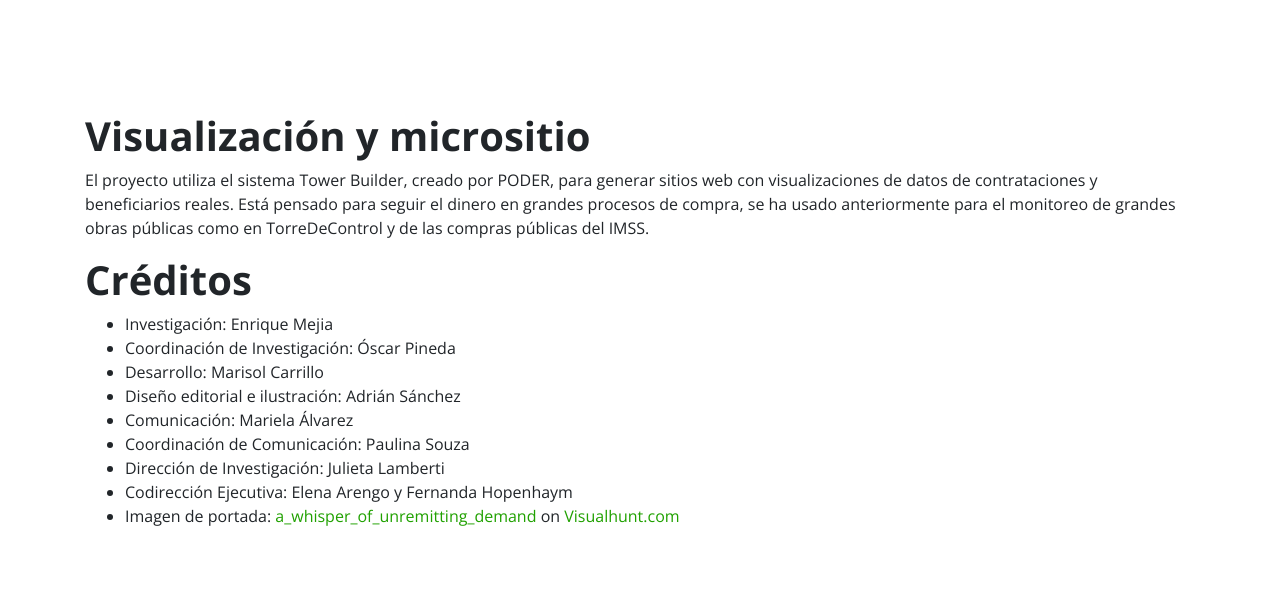
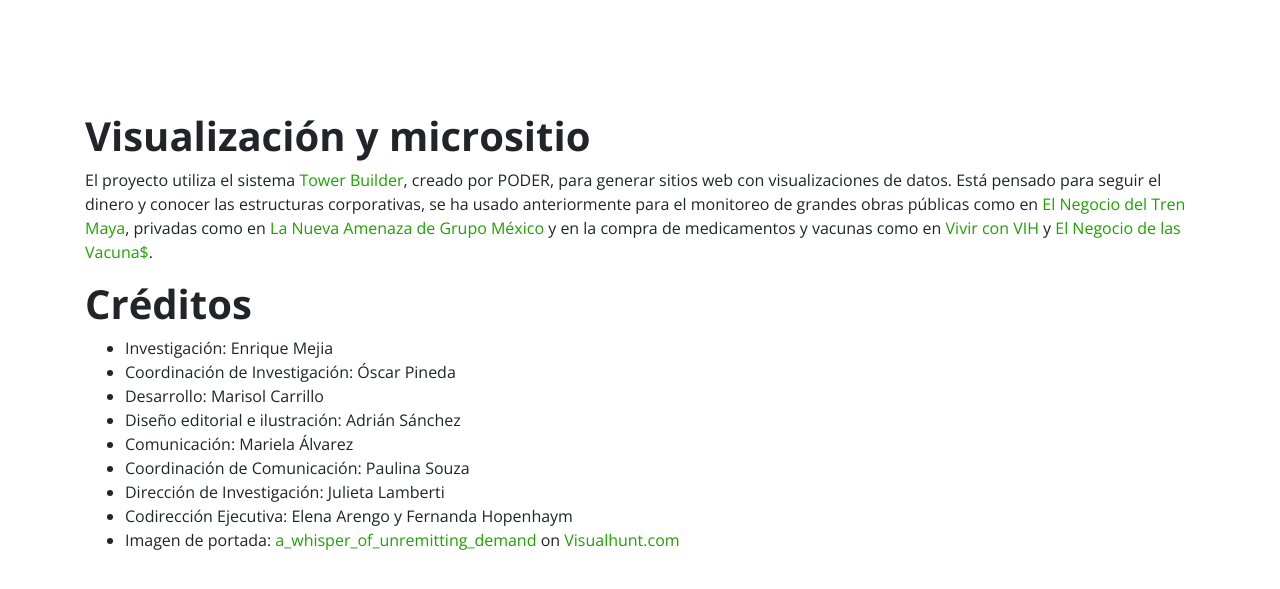
Before and after one commit to ProjectPODER/quien-es-quien-en-la-ien, a Jekyll site: the page built from 8-about.md, in a window 1280 px wide. Shown: the top 589 px of the page. Built offline with Jekyll 4.4.1, drawn with Linux system fonts in a browser that asks for light colours.

Commit message:
Update 8-about.md

```diff
--- a/8-about.md
+++ b/8-about.md
@@ -6,7 +6,7 @@ permalink: /sobre-el-proyecto/
 
 # Visualización y micrositio
 
-El proyecto utiliza el sistema Tower Builder, creado por PODER, para generar sitios web con visualizaciones de datos de contrataciones y beneficiarios reales. Está pensado para seguir el dinero en grandes procesos de compra, se ha usado anteriormente para el monitoreo de grandes obras públicas como en TorreDeControl y de las compras públicas del IMSS.
+El proyecto utiliza el sistema [Tower Builder](https://towerbuilder.readthedocs.io/es/latest/index.html), creado por PODER, para generar sitios web con visualizaciones de datos. Está pensado para seguir el dinero y conocer las estructuras corporativas, se ha usado anteriormente para el monitoreo de grandes obras públicas como en [El Negocio del Tren Maya](https://trenmaya.poderlatam.org/#/), privadas como en [La Nueva Amenaza de Grupo México](https://poderlatam.org/project/la-nueva-amenaza-de-grupo-mexico/) y en la compra de medicamentos y vacunas como en [Vivir con VIH](https://vivirconvih.org/) y [El Negocio de las Vacuna$](https://poderlatam.org/el-negocio-de-las-vacunas/#/vacunas-2023/).
 
 # Créditos
 
```
